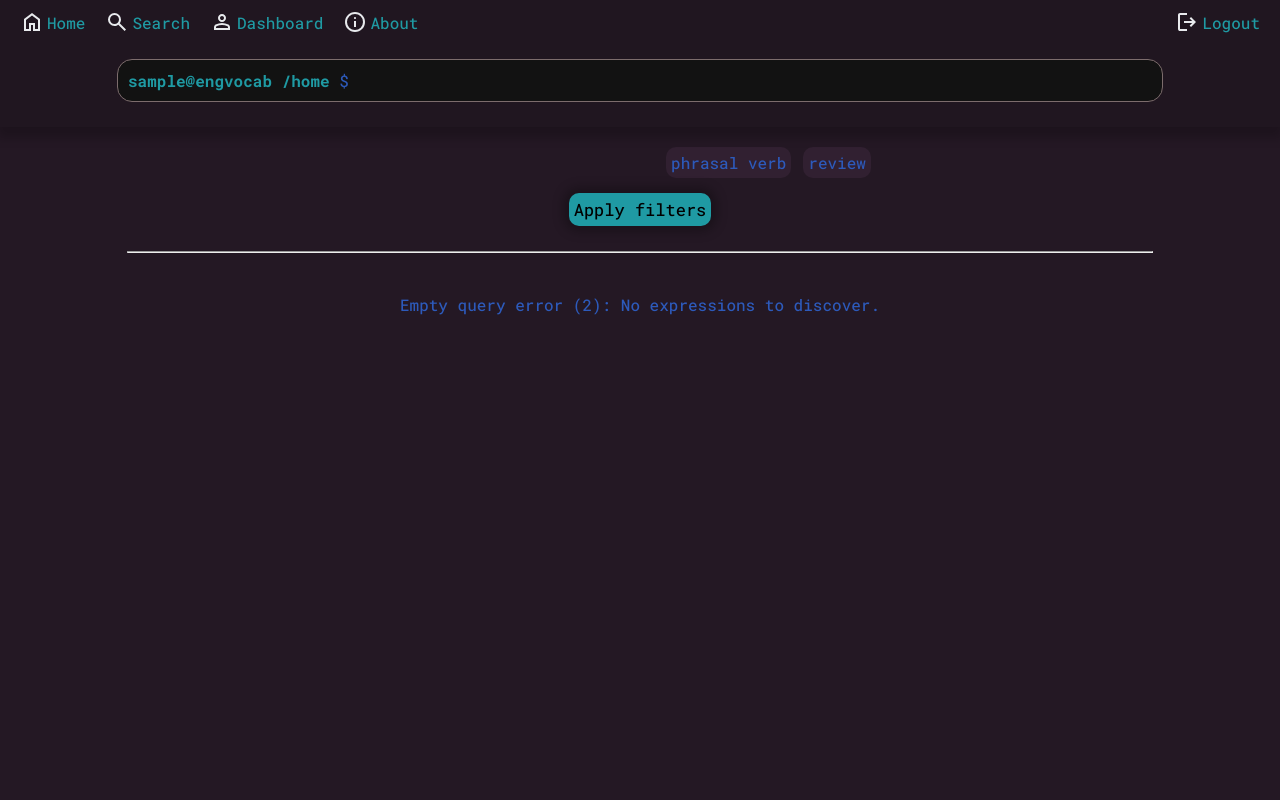
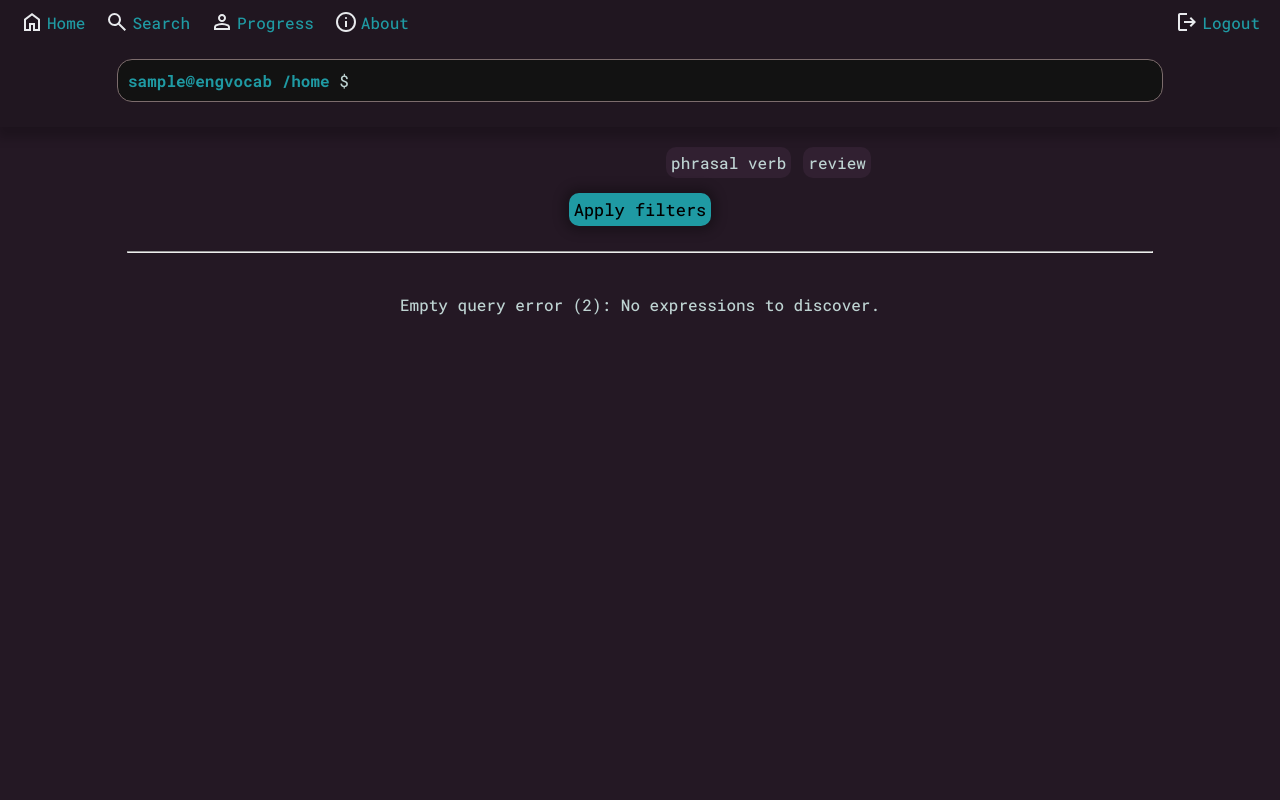
Before and after one commit to Gabritorre/engvocab, a Django app: page /home in a window 1280 px wide. Run offline with Django 5.2, Linux system fonts and the light colour scheme; the visitor is signed in with stand-in values (Sample User, id 1); data that the repository does not hold is empty.

Commit message:
Change dashboard to progress, bug fix

```diff
--- a/vocapp/static/vocapp/css/navbar.css
+++ b/vocapp/static/vocapp/css/navbar.css
@@ -46,10 +46,3 @@ nav {
 		border-radius: 15px;
 		width: 80vw;
 	}
-
-
-html {
-	color: rgb(124, 107, 107);
-	color: rgb(74, 168, 30);
-	color: rgb(45, 90, 187)
-}
--- a/vocapp/templates/layout_template.html
+++ b/vocapp/templates/layout_template.html
@@ -23,9 +23,9 @@
 						<span>Search</span>
 					</a>
 					{% if request.user.is_authenticated %}
-						<a class="nav_item" href="{%url 'vocapp:dashboard'%}">
+						<a class="nav_item" href="{%url 'vocapp:progress'%}">
 							<img src="{% static 'vocapp/icons/profile.svg' %}" alt="">
-							<span>Dashboard</span>
+							<span>Progress</span>
 						</a>
 					{% endif %}
 					<a class="nav_item" href="{%url 'vocapp:about'%}">
--- a/vocapp/urls.py
+++ b/vocapp/urls.py
@@ -9,7 +9,7 @@ urlpatterns = [
 	path("search", views.search, name="search"),
 	path("expression/<int:expression_id>", views.inspect_expression, name="inspect_expression"),
 	path("about", views.about, name="about"),
-	path("dashboard", views.dashboard, name="dashboard"),
+	path("progress", views.progress, name="progress"),
 	path("login", views.login_user, name="login_user"),
 	path("signup", views.signup, name="signup"),
 	path("logout", views.logout_user, name="logout_user"),
--- a/vocapp/views.py
+++ b/vocapp/views.py
@@ -146,7 +146,7 @@ def inspect_expression(request, expression_id):
 	return render(request, "vocapp/expression.html", context)
 
 
-def dashboard(request):
+def progress(request):
 	# check if user is autenticated, if not redirect to home
 	if request.user.is_authenticated:
 		discovered_ids = Learn.objects.filter(user_id = request.user.id).values_list('expression_id', flat=True)
@@ -159,7 +159,7 @@ def dashboard(request):
 			"learned" : learned,
 			"total_expressions": not_learned + learning + learned,
 		}
-		return render(request, "vocapp/dashboard.html", context)
+		return render(request, "vocapp/progress.html", context)
 	else:
 		return redirect("vocapp:login_user")
 
```
Also changed, not shown: vocapp/templates/vocapp/progress.html (renamed from vocapp/templates/vocapp/dashboard.html, +4 -10 lines).
